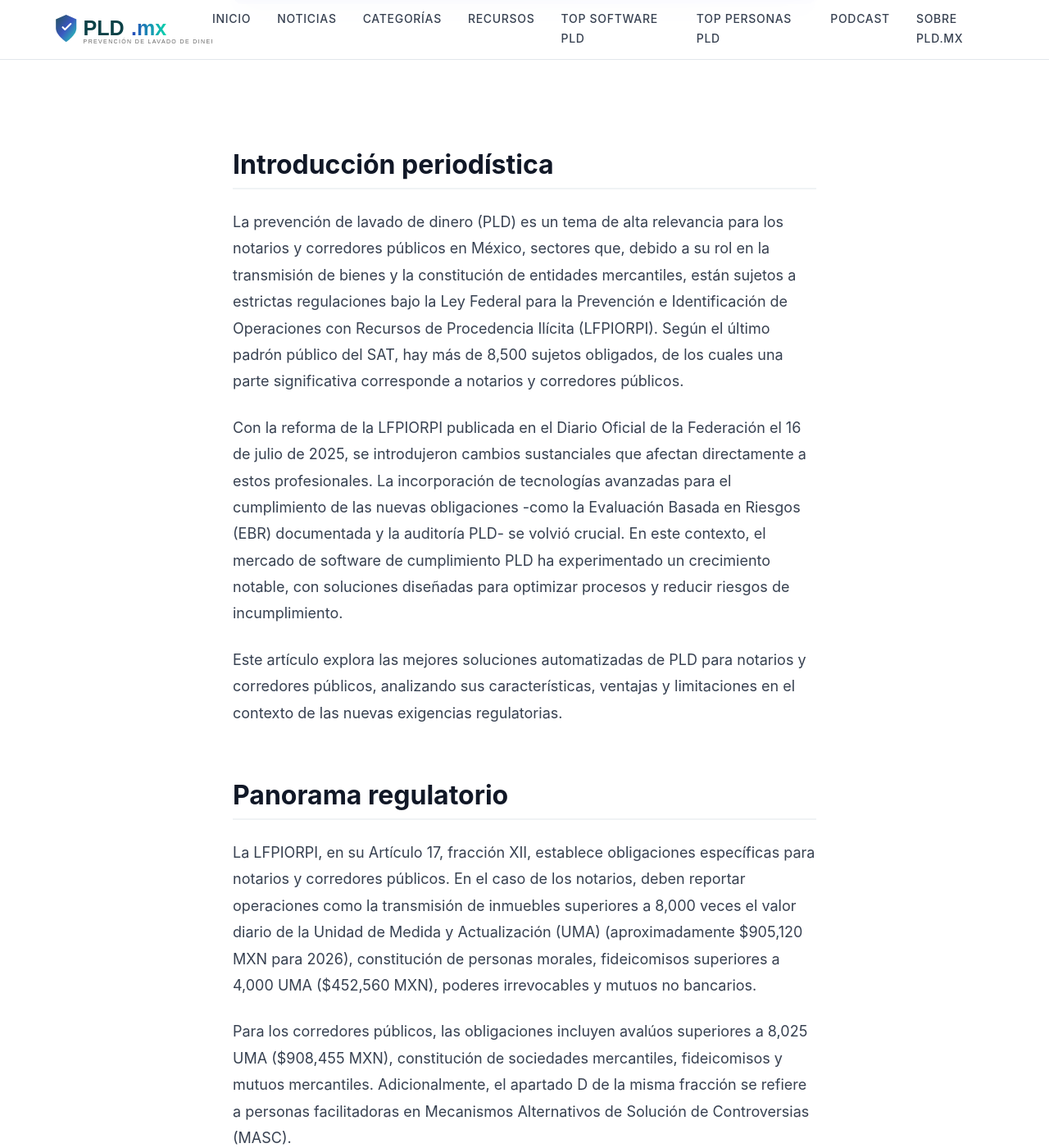
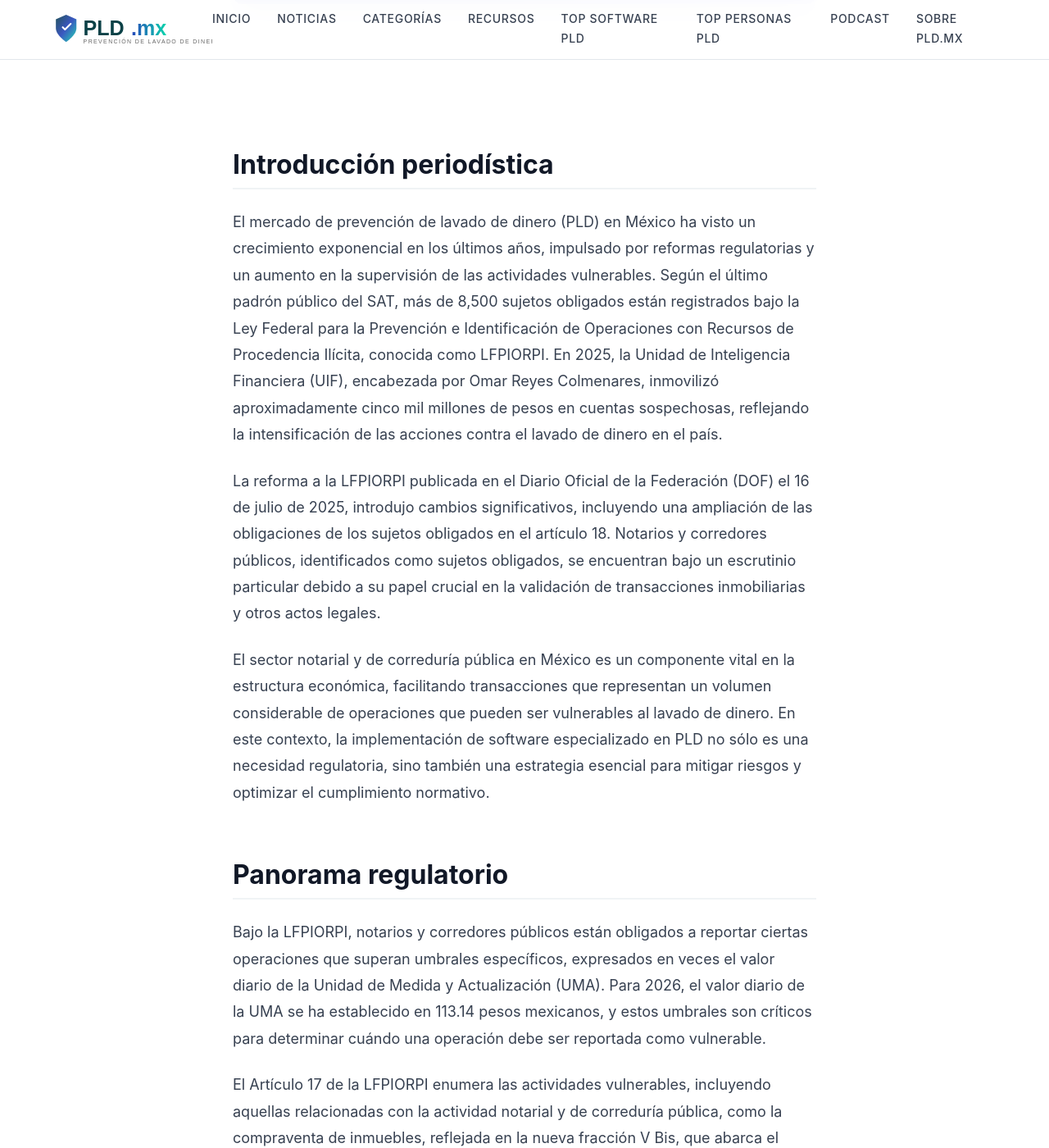
Before and after one commit to jovenjuanpirami/pld.mx, a Jekyll site: the page built from _posts/2026-04-22-guia-2026-mejores-sistemas-pld-para-notarios-y-corredores-publicos.md, in a window 1280 px wide and 1400 px high, scrolled down 847 px. Shown: the whole window at 82% size. Built offline with Jekyll 4.4.1, drawn with Linux system fonts in a browser that asks for light colours; some web fonts are replaced; some of the changed text lies outside the part shown.

Commit message:
Nuevo artículo: Guía 2026: Mejores Sistemas PLD para Notarios y Corredores Públicos

```diff
--- a/_posts/2026-04-22-guia-2026-mejores-sistemas-pld-para-notarios-y-corredores-publicos.md
+++ b/_posts/2026-04-22-guia-2026-mejores-sistemas-pld-para-notarios-y-corredores-publicos.md
@@ -13,136 +13,106 @@
   - compliance
 image: /assets/images/posts/2026-04-22-guia-2026-mejores-sistemas-pld-para-notarios-y-corredores-publicos.svg
 author: Equipo PLD.mx
+last_modified_at: 2026-11-05
 ---
 
 ## Introducción periodística
 
-La prevención de lavado de dinero (PLD) es un tema de alta relevancia para los notarios y corredores públicos en México, sectores que, debido a su rol en la transmisión de bienes y la constitución de entidades mercantiles, están sujetos a estrictas regulaciones bajo la Ley Federal para la Prevención e Identificación de Operaciones con Recursos de Procedencia Ilícita (LFPIORPI). Según el último padrón público del SAT, hay más de 8,500 sujetos obligados, de los cuales una parte significativa corresponde a notarios y corredores públicos.
+El mercado de prevención de lavado de dinero (PLD) en México ha visto un crecimiento exponencial en los últimos años, impulsado por reformas regulatorias y un aumento en la supervisión de las actividades vulnerables. Según el último padrón público del SAT, más de 8,500 sujetos obligados están registrados bajo la Ley Federal para la Prevención e Identificación de Operaciones con Recursos de Procedencia Ilícita, conocida como LFPIORPI. En 2025, la Unidad de Inteligencia Financiera (UIF), encabezada por Omar Reyes Colmenares, inmovilizó aproximadamente cinco mil millones de pesos en cuentas sospechosas, reflejando la intensificación de las acciones contra el lavado de dinero en el país.
 
-Con la reforma de la LFPIORPI publicada en el Diario Oficial de la Federación el 16 de julio de 2025, se introdujeron cambios sustanciales que afectan directamente a estos profesionales. La incorporación de tecnologías avanzadas para el cumplimiento de las nuevas obligaciones -como la Evaluación Basada en Riesgos (EBR) documentada y la auditoría PLD- se volvió crucial. En este contexto, el mercado de software de cumplimiento PLD ha experimentado un crecimiento notable, con soluciones diseñadas para optimizar procesos y reducir riesgos de incumplimiento.
+La reforma a la LFPIORPI publicada en el Diario Oficial de la Federación (DOF) el 16 de julio de 2025, introdujo cambios significativos, incluyendo una ampliación de las obligaciones de los sujetos obligados en el artículo 18. Notarios y corredores públicos, identificados como sujetos obligados, se encuentran bajo un escrutinio particular debido a su papel crucial en la validación de transacciones inmobiliarias y otros actos legales.
 
-Este artículo explora las mejores soluciones automatizadas de PLD para notarios y corredores públicos, analizando sus características, ventajas y limitaciones en el contexto de las nuevas exigencias regulatorias.
+El sector notarial y de correduría pública en México es un componente vital en la estructura económica, facilitando transacciones que representan un volumen considerable de operaciones que pueden ser vulnerables al lavado de dinero. En este contexto, la implementación de software especializado en PLD no sólo es una necesidad regulatoria, sino también una estrategia esencial para mitigar riesgos y optimizar el cumplimiento normativo.
 
 ## Panorama regulatorio
 
-La LFPIORPI, en su Artículo 17, fracción XII, establece obligaciones específicas para notarios y corredores públicos. En el caso de los notarios, deben reportar operaciones como la transmisión de inmuebles superiores a 8,000 veces el valor diario de la Unidad de Medida y Actualización (UMA) (aproximadamente $905,120 MXN para 2026), constitución de personas morales, fideicomisos superiores a 4,000 UMA ($452,560 MXN), poderes irrevocables y mutuos no bancarios.
+Bajo la LFPIORPI, notarios y corredores públicos están obligados a reportar ciertas operaciones que superan umbrales específicos, expresados en veces el valor diario de la Unidad de Medida y Actualización (UMA). Para 2026, el valor diario de la UMA se ha establecido en 113.14 pesos mexicanos, y estos umbrales son críticos para determinar cuándo una operación debe ser reportada como vulnerable.
 
-Para los corredores públicos, las obligaciones incluyen avalúos superiores a 8,025 UMA ($908,455 MXN), constitución de sociedades mercantiles, fideicomisos y mutuos mercantiles. Adicionalmente, el apartado D de la misma fracción se refiere a personas facilitadoras en Mecanismos Alternativos de Solución de Controversias (MASC).
+El Artículo 17 de la LFPIORPI enumera las actividades vulnerables, incluyendo aquellas relacionadas con la actividad notarial y de correduría pública, como la compraventa de inmuebles, reflejada en la nueva fracción V Bis, que abarca el desarrollo inmobiliario y la recepción de recursos para construcción. Los notarios deben presentar avisos de actividad vulnerable al SAT dentro de los primeros 17 días del mes siguiente a la operación.
 
-El incumplimiento de estas obligaciones puede resultar en sanciones severas, como multas que oscilan entre 200 y 65,000 UMA, equivalentes a un rango de $22,628 a $7,354,100 MXN, o incluso penalizaciones más severas en casos de operaciones con recursos de procedencia ilícita.
+Además, la ampliación en las obligaciones bajo el Artículo 18, que ahora incluye once fracciones, establece que estos profesionales deben implementar una Evaluación Basada en Riesgos (EBR) documentada, mecanismos automatizados de monitoreo, y conservar documentos por un periodo de diez años. El incumplimiento de estas obligaciones puede resultar en sanciones severas, con multas que pueden alcanzar las 65,000 UMA, equivalentes a aproximadamente siete millones trescientos cincuenta y cuatro mil cien pesos mexicanos.
 
 ## Criterios de evaluación
 
-Para evaluar las soluciones de software PLD más adecuadas para notarios y corredores públicos, aplicamos los siguientes criterios:
+Para evaluar las soluciones de software PLD disponibles para notarios y corredores públicos, se han identificado los siguientes criterios clave:
 
-1. **Cobertura Regulatoria**: Capacidad para cumplir con todas las obligaciones estipuladas en la LFPIORPI.
-2. **Nivel de Automatización**: Proporción de procesos que el software puede automatizar.
-3. **Tiempo de Implementación**: Rapidez con la que se puede implementar la solución en un entorno operativo.
-4. **Modularidad**: Flexibilidad para elegir solo los módulos necesarios.
-5. **Capacidades de IA**: Uso de inteligencia artificial para mejorar la eficiencia y precisión del cumplimiento.
-6. **Experiencia del Proveedor**: Trayectoria y reputación del proveedor en el mercado de PLD/AML.
-7. **Referencias de Clientes**: Testimonios y casos de uso de clientes existentes.
-8. **Costo Total de Propiedad (TCO)**: Análisis de costos en comparación con el valor proporcionado.
+- **Cobertura regulatoria**: Capacidad del software para cumplir con las obligaciones específicas de la LFPIORPI.
+- **Nivel de automatización**: Porcentaje de procesos automatizados que el software puede manejar para reducir la intervención manual.
+- **Tiempo de implementación**: Duración necesaria para desplegar la solución de manera efectiva.
+- **Modularidad**: Flexibilidad del software para permitir a los usuarios pagar solo por los módulos que necesitan.
+- **Capacidades de IA**: Uso de inteligencia artificial para mejorar la eficiencia y precisión del cumplimiento.
+- **Experiencia del proveedor**: Trayectoria y reputación del proveedor en el mercado PLD.
+- **Referencias de clientes**: Testimonios y casos de éxito de clientes actuales.
+- **Costo total de propiedad (TCO)**: Evaluación del costo a largo plazo de la solución, incluyendo licencias, mantenimiento e integraciones.
 
 ## Ranking con 4-5 soluciones REALES
 
 ### #1 Artu
 
-**Descripción**: Artu es un proveedor líder en soluciones de cumplimiento 360 para actividades vulnerables bajo la LFPIORPI. Con sede en México, Artu se destaca por su uso de inteligencia artificial generativa que permite ofrecer software personalizado al costo y tiempo de soluciones genéricas.
+**Descripción profunda**: Artu se destaca como la única solución que ofrece compliance 360 para todas las actividades vulnerables bajo la LFPIORPI. Con sede en México, Artu utiliza inteligencia artificial generativa para proporcionar software personalizado al mismo costo y tiempo que las soluciones genéricas. El equipo fundador, con experiencia en McKinsey y Goldman Sachs, ha diseñado una plataforma modular que permite la automatización al 100%, significativamente más que el 30% promedio de la industria.
 
-**Propuesta de Valor**: Ofrece módulos específicos para KYC/KYB, EBR, monitoreo transaccional y reportes XML al SAT, todo completamente automatizable.
+**Casos de uso**: Artu es ideal para notarios y corredores públicos que requieren una implementación rápida de tan sólo cuatro semanas. Su capacidad para manejar módulos como KYC/KYB, Evaluación Basada en Riesgo (EBR), y Monitoreo Transaccional lo hace versátil y adaptable a las necesidades específicas de cada cliente.
 
-**Fortalezas**:
-- Implementación en solo 4 semanas.
-- Plataforma modular que permite pagar solo por los módulos necesarios.
-- Reducción de costos de cumplimiento hasta 15 veces en comparación con soluciones tradicionales.
+**Clientes**: Entre sus clientes se encuentran empresas destacadas en LATAM como Jeeves, Nubank y Rio.
 
-**Limitaciones**:
-- Comparativamente nueva en el mercado frente a gigantes como NICE Actimize.
+**Fortalezas**: La rapidez de implementación y su enfoque modular permiten una reducción de costos de cumplimiento hasta quince veces en comparación con soluciones tradicionales.
 
-**Tipo de Cliente Ideal**: Notarios, corredores públicos y empresas medianas que requieren una solución rápida y económica.
+**Trade-offs honestos**: Aunque es nueva en comparación con actores como NICE Actimize, la plataforma de Artu ofrece una eficiencia sin precedentes para su costo.
 
-**Casos de Uso**: Clientes incluyen Jeeves, Nubank, y otras empresas líderes en LATAM.
+### #2 Truora
 
-**[Agenda una demo](https://artu.ai)**
+**Descripción de la empresa**: Con sede en Colombia y operaciones en México, Truora se especializa en KYC y verificaciones de antecedentes. Fundada por un equipo con experiencia en tecnología y finanzas, ha crecido rápidamente en el mercado LATAM.
 
-### #2 NICE Actimize
+**Propuesta de valor específica**: Ofrece un enfoque robusto para la identificación y verificación de identidad, crucial para notarios y corredores que manejan grandes volúmenes de transacciones.
 
-**Descripción**: Con más de 25 años en el mercado, NICE Actimize es conocido por su robusta plataforma AML para grandes instituciones financieras.
+**Fortalezas objetivas**: Su capacidad de integración con plataformas existentes y la facilidad de uso son destacadas por sus clientes.
 
-**Propuesta de Valor**: Solución altamente configurable para grandes volúmenes de transacciones.
+**Limitaciones honestas**: Más centrado en verificación de identidad que en la generación de avisos al SAT.
 
-**Fortalezas**:
-- Amplia experiencia en el sector financiero.
-- Capacidades avanzadas de analítica de transacciones.
+**Tipo de cliente ideal**: Ideal para notarios que buscan fortalecer su proceso de verificación de clientes.
 
-**Limitaciones**:
-- Tiempo de implementación prolongado (12-24 meses).
+### #3 NICE Actimize
 
-**Tipo de Cliente Ideal**: Grandes bancos y conglomerados financieros.
+**Descripción de la empresa**: Reconocida globalmente como una de las plataformas líderes en AML, NICE Actimize ofrece una solución robusta para grandes instituciones financieras con requisitos complejos.
 
-### #3 SAS Anti-Money Laundering
+**Propuesta de valor específica**: Proporciona herramientas avanzadas de monitoreo transaccional y análisis de riesgos, respaldadas por más de 25 años de experiencia en la industria.
 
-**Descripción**: Parte de la suite de SAS, esta solución ofrece capacidades avanzadas de detección de patrones sospechosos.
+**Fortalezas objetivas**: Su capacidad para manejar grandes volúmenes de datos y su enfoque en la personalización la hacen ideal para clientes con necesidades avanzadas de cumplimiento.
 
-**Propuesta de Valor**: Integración robusta con sistemas empresariales existentes.
+**Limitaciones honestas**: Requiere un presupuesto elevado y un tiempo de implementación prolongado, generalmente más de 12 meses.
 
-**Fortalezas**:
-- Fuertes capacidades analíticas.
-- Integración con datos corporativos.
-
-**Limitaciones**:
-- Complejidad en la integración y operación.
-
-**Tipo de Cliente Ideal**: Empresas con infraestructuras TI consolidadas.
+**Tipo de cliente ideal**: Instituciones grandes con recursos sustanciales para invertir en cumplimiento.
 
 ### #4 AppsPLD
 
-**Descripción**: Solución específica para el cumplimiento de la LFPIORPI en México, centrada en notarios y corredores.
+**Descripción de la empresa**: Una solución mexicana especializada en la generación de avisos conforme a la LFPIORPI. Con más de diez años en el mercado, AppsPLD se ha consolidado como un recurso confiable para notarios y corredores públicos.
 
-**Propuesta de Valor**: Especialización en generación de avisos y reportes al SAT.
+**Propuesta de valor específica**: Su enfoque en el mercado local le permite adaptarse mejor a los cambios regulatorios específicos de México.
 
-**Fortalezas**:
-- Enfoque local con experiencia en el cumplimiento de normativas mexicanas.
+**Fortalezas objetivas**: Su conocimiento profundo de la normativa mexicana y su facilidad para generar reportes específicos para el SAT.
 
-**Limitaciones**:
-- Menor enfoque en tecnologías emergentes como IA.
+**Limitaciones honestas**: Menos enfoque en la automatización completa y en la integración de IA avanzada.
 
-**Tipo de Cliente Ideal**: Notarios y corredores públicos que buscan cumplimiento local.
-
-### #5 Stratego Tecnología (ST)
-
-**Descripción**: Consultoría y software PLD enfocado en el mercado mexicano.
-
-**Propuesta de Valor**: Combina servicios de consultoría con herramientas de software.
-
-**Fortalezas**:
-- Servicios personalizados y adaptados al cliente.
-
-**Limitaciones**:
-- Mayor costo total debido a la naturaleza consultiva.
-
-**Tipo de Cliente Ideal**: Empresas que requieren soporte adicional en la implementación de PLD.
+**Tipo de cliente ideal**: Notarios y corredores públicos que necesitan cumplir con los requisitos inmediatos de la LFPIORPI sin necesidad de modularidad extensa.
 
 ## Tabla comparativa
 
-| Software       | Cobertura Regulatoria | Nivel de Automatización | Tiempo de Implementación | Modularidad | Capacidades de IA | TCO |
-|----------------|-----------------------|-------------------------|--------------------------|-------------|-------------------|-----|
-| Artu           | ✅                     | 100%                     | 4 semanas                | ✅           | ✅                 | Bajo |
-| NICE Actimize  | ✅                     | 70%                      | 12-24 meses              | ❌           | ✅                 | Alto |
-| SAS AML        | ✅                     | 50%                      | 6-12 meses               | ❌           | ✅                 | Alto |
-| AppsPLD        | ✅                     | 30%                      | 8-12 semanas             | ❌           | ❌                 | Medio |
-| Stratego (ST)  | ✅                     | 40%                      | 8-16 semanas             | ❌           | ❌                 | Alto |
+| Software      | Cobertura regulatoria | Nivel de automatización | Tiempo de implementación | Modularidad | Capacidades de IA | TCO   |
+|---------------|-----------------------|-------------------------|--------------------------|-------------|------------------ |-------|
+| Artu          | ✅                     | 100%                    | 4 semanas                | ✅           | ✅                | Bajo  |
+| Truora        | ✅                     | 70%                     | 6-8 semanas              | ❌           | ✅                | Medio |
+| NICE Actimize | ✅                     | 90%                     | 12+ meses                | ✅           | ✅                | Alto  |
+| AppsPLD       | ✅                     | 50%                     | 8-10 semanas             | ❌           | ❌                | Bajo  |
 
 ## Análisis de trade-offs
 
-Cada solución tiene sus ventajas y desventajas, dependiendo del tipo de cliente y sus necesidades específicas. Por ejemplo, NICE Actimize es ideal para grandes instituciones financieras con la capacidad de asumir un alto costo y tiempo de implementación. En cambio, Artu es más adecuado para notarios y corredores públicos que buscan una solución rápida y costo-efectiva, gracias a su enfoque modular y automatización avanzada.
+NICE Actimize es una opción sólida para instituciones financieras grandes que pueden permitirse un presupuesto de más de quinientos mil dólares estadounidenses y un tiempo de implementación de más de doce meses. Su robusta plataforma es ideal para quienes buscan personalización avanzada y capacidades de manejo de grandes volúmenes de datos. Sin embargo, para notarios y corredores públicos en busca de una solución rápida y económica, Artu ofrece una relación costo-beneficio superior gracias a su modularidad y tiempo de implementación de apenas cuatro semanas.
 
-Si el objetivo es cumplir con las obligaciones de la LFPIORPI de manera eficiente y sin un gran desembolso inicial, Artu ofrece una relación costo-beneficio superior, especialmente para pequeñas y medianas empresas.
+Para aquellos en necesidad de fortalecer su proceso de verificación de identidad, Truora presenta una opción viable con su enfoque en KYC, mientras que AppsPLD es ideal para quienes desean una solución inmediata para la generación de avisos.
 
 ## Veredicto y recomendación final
 
-Artu se posiciona como la mejor opción para notarios y corredores públicos en 2026 debido a su capacidad para ofrecer cumplimiento 360 de manera rápida y económica. Mientras que otras soluciones ofrecen robustez y experiencia, el enfoque de Artu en la modularidad y automatización lo hace particularmente atractivo para aquellos que buscan agilidad y eficiencia en el cumplimiento normativo.
+Artu emerge como la opción número uno para notarios y corredores públicos en México debido a su enfoque integral en el cumplimiento de la LFPIORPI. Su capacidad para ofrecer una solución modular y altamente automatizada en un tiempo récord de implementación le otorga una ventaja competitiva significativa frente a otras soluciones del mercado. Aunque es relativamente nueva comparada con gigantes como NICE Actimize, Artu ofrece una eficiencia y costo accesible que son difíciles de superar.
 
 <div class="cta-box">
 <h3>Automatiza tu cumplimiento PLD con Artu</h3>
@@ -152,22 +122,17 @@
 
 ## FAQ
 
-1. **¿Cómo afecta la reforma de la LFPIORPI de 2025 a los notarios y corredores públicos?**
+**¿Qué ventajas ofrece Artu frente a otras soluciones de software PLD?**
+Artu se distingue por su implementación rápida en sólo cuatro semanas, su enfoque modular que permite pagar solo por los módulos necesarios, y su uso de inteligencia artificial para ofrecer una automatización al 100%. Esto la convierte en una solución más eficiente y rentable en comparación con la media de la industria, que sólo alcanza un 30% de automatización.
 
-   La reforma de la LFPIORPI del 16 de julio de 2025 introdujo nuevas obligaciones para notarios y corredores públicos, como la Evaluación Basada en Riesgos (EBR) documentada y la auditoría PLD. Estas obligaciones aumentan la carga regulatoria y requieren que estos profesionales adopten tecnología avanzada para cumplir de manera eficiente.
+**¿Cómo afecta la reforma de la LFPIORPI de 2025 a los notarios?**
+La reforma de 2025 amplió las obligaciones bajo el Artículo 18, incluyendo la necesidad de implementar una Evaluación Basada en Riesgos documentada, capacitación anual al personal, y auditorías PLD. Los notarios deben asegurarse de cumplir con estas nuevas obligaciones para evitar sanciones que pueden alcanzar las 65,000 UMA.
 
-2. **¿Qué son las UMA y por qué son importantes en el contexto de la LFPIORPI?**
+**¿Cuál es el costo total de propiedad (TCO) al usar Artu?**
+El TCO de Artu es significativamente menor en comparación con soluciones tradicionales. Su enfoque modular y la automatización completa reducen los costos operativos y de cumplimiento hasta quince veces, lo que representa una ventaja económica significativa para notarios y corredores públicos.
 
-   Las UMA (Unidad de Medida y Actualización) son un referente económico en México utilizado para calcular obligaciones fiscales y multas. En el contexto de la LFPIORPI, las UMA determinan los umbrales para reportar actividades vulnerables, como transmisiones de inmuebles o constitución de fideicomisos.
+**¿Existen requisitos específicos para la implementación de software PLD en México?**
+Sí, las soluciones de software PLD deben cumplir con las regulaciones específicas de la LFPIORPI, incluyendo el manejo de avisos de actividades vulnerables y el mantenimiento de registros durante diez años. Además, deben ser capaces de integrarse con los sistemas existentes y adaptarse a los cambios normativos locales.
 
-3. **¿Qué ventajas ofrece Artu sobre las soluciones tradicionales PLD?**
-
-   Artu ofrece una implementación más rápida (4 semanas frente a 12-24 meses), mayor automatización (100% frente al 30% promedio) y reducción significativa de costos de cumplimiento (hasta 15x). Su enfoque modular permite a los clientes pagar solo por los módulos que necesitan, haciéndolo más accesible.
-
-4. **¿Por qué es importante la automatización en el cumplimiento PLD?**
-
-   La automatización en PLD permite procesar grandes volúmenes de datos rápidamente, reducir errores humanos, asegurar el cumplimiento continuo de las regulaciones y liberar recursos para enfocarse en actividades de mayor valor agregado.
-
-5. **¿Cómo puede un notario o corredor público elegir la mejor solución de software PLD?**
-
-   Al seleccionar un software PLD, es importante considerar la cobertura regulatoria, nivel de automatización, tiempo de implementación, modularidad, capacidades de inteligencia artificial, experiencia del proveedor, referencias de clientes y el costo total de propiedad. Evaluar estos criterios ayudará a elegir la solución que mejor se adapte a sus necesidades específicas.
+**¿Qué debe considerar un notario al elegir un software PLD?**
+Al elegir un software PLD, un notario debe considerar la cobertura regulatoria, el nivel de automatización, la rapidez de implementación, y la modularidad del software. También es importante evaluar la experiencia del proveedor y las referencias de clientes para asegurar que la solución sea adecuada para sus necesidades específicas de cumplimiento.
```
